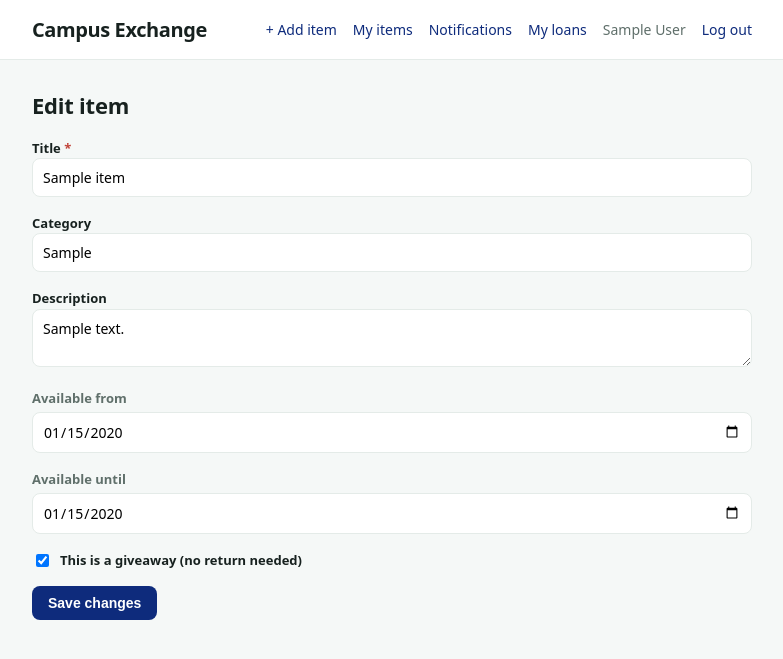
After one commit to MohamedK040/campus-exchange, a Flask app: page /items/1/edit in a window 1280 px wide. The commit adds this page. Shown: the top 659 px of the page, without its empty margins (248-1031 px from the left). Run offline with Flask 3, Linux system fonts and the light colour scheme; a user stored in the database is signed in; tables that the repository leaves empty hold one stand-in row (values such as "Sample post").

Commit message:
Add edit item page for owners

```diff
--- a/app.py
+++ b/app.py
@@ -221,6 +221,29 @@ def new_item():
         return redirect(url_for("home"))
     return render_template("new_item.html")
 
+@app.route("/items/<int:item_id>/edit", methods=["GET", "POST"])
+@login_required
+def edit_item(item_id):
+    item = Item.query.get_or_404(item_id)
+    if item.owner_id != current_user.id:
+        abort(403)
+    if request.method == "POST":
+        from_str = request.form.get("available_from")
+        until_str = request.form.get("available_until")
+        available_from = datetime.strptime(from_str, "%Y-%m-%d").date() if from_str else None
+        available_until = datetime.strptime(until_str, "%Y-%m-%d").date() if until_str else None
+        if available_from and available_until and available_until < available_from:
+            return render_template("edit_item.html", item=item, error="'Available until' can't be before 'Available from'.")
+        item.title = request.form["title"]
+        item.description = request.form["description"]
+        item.category = request.form["category"]
+        item.is_giveaway = bool(request.form.get("is_giveaway"))
+        item.available_from = available_from
+        item.available_until = available_until
+        db.session.commit()
+        return redirect(url_for("item_detail", item_id=item.id))
+    return render_template("edit_item.html", item=item)
+
 @app.route("/my-items")
 @login_required
 def my_items():
--- /dev/null
+++ b/templates/edit_item.html
@@ -0,0 +1,16 @@
+{% extends "base.html" %}
+{% block content %}
+    <h2>Edit item</h2>
+    {% if error %}<p style="color:#c1443a">{{ error }}</p>{% endif %}
+    <form method="post" action="{{ url_for('edit_item', item_id=item.id) }}">
+        <p><label>Title <span class="req">*</span><br><input type="text" name="title" value="{{ item.title }}" required></label></p>
+        <p><label>Category<br><input type="text" name="category" value="{{ item.category or '' }}"></label></p>
+        <p><label>Description<br><textarea name="description">{{ item.description or '' }}</textarea></label></p>
+        <p><label><span class="lbl">Available from</span><input type="date" name="available_from" value="{{ item.available_from.strftime('%Y-%m-%d') if item.available_from else '' }}"></label></p>
+        <p><label><span class="lbl">Available until</span><input type="date" name="available_until" value="{{ item.available_until.strftime('%Y-%m-%d') if item.available_until else '' }}"></label></p>
+        <label style="display:flex;align-items:center;gap:8px;font-weight:600">
+            <input type="checkbox" name="is_giveaway" style="width:auto" {% if item.is_giveaway %}checked{% endif %}> This is a giveaway (no return needed)
+        </label>
+        <p><button type="submit">Save changes</button></p>
+    </form>
+{% endblock %}
--- a/templates/item_detail.html
+++ b/templates/item_detail.html
@@ -14,7 +14,8 @@
     {% endif %}
 
     {% if current_user.is_authenticated and current_user.id == item.owner_id %}
-        {# Ägaren: hantera föremålet och se förfrågningar #}
+        <a class="btn small" href="{{ url_for('edit_item', item_id=item.id) }}">Edit item</a>
+
         <form method="post" action="{{ url_for('delete_item', item_id=item.id) }}"
             onsubmit="return confirm('Are you sure you want to delete this item?');">
             <button class="btn small ghost" type="submit">Delete item</button>
```
